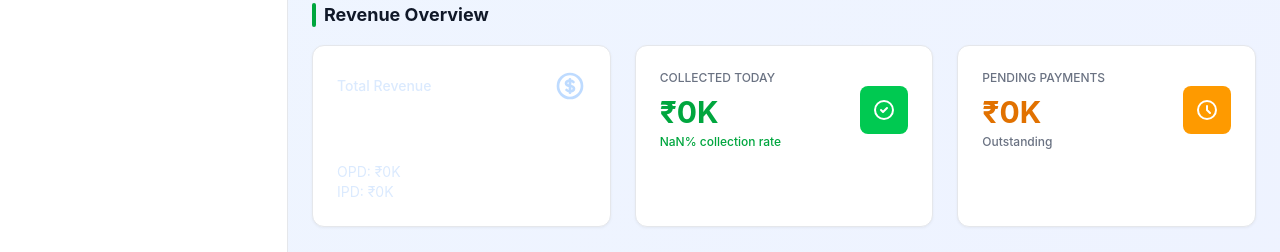
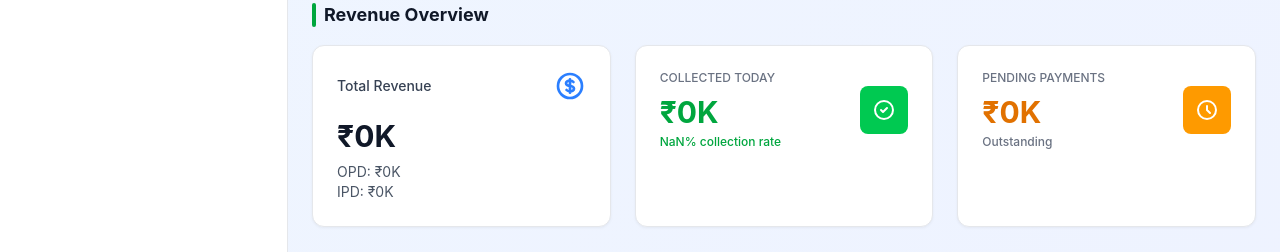
Before and after one commit to AtharvaLotankar11/Clinify_Hospital_Project, a React (Vite) app in the folder frontend/: page /admin/dashboard in a window 1280 px wide. Shown: the part 442-694 px from the top of the page. Built offline with nearby package versions, Linux system fonts and the light colour scheme; no server answers; sample sign-in values are in the browser's storage.

Commit message:
Final website done

```diff
--- a/frontend/src/pages/admin/Dashboard.jsx
+++ b/frontend/src/pages/admin/Dashboard.jsx
@@ -269,16 +269,16 @@ export default function AdminDashboard() {
                                 {/* Total Revenue */}
                                 <div className="bg-blue-600 rounded-lg p-6 text-white card-medical">
                                     <div className="flex items-center justify-between mb-4">
-                                        <p className="text-blue-100 text-sm font-medium">Total Revenue</p>
-                                        <svg className="w-8 h-8 text-blue-200" fill="none" stroke="currentColor" viewBox="0 0 24 24">
+                                        <p className="text-gray-700 text-sm font-medium">Total Revenue</p>
+                                        <svg className="w-8 h-8 text-blue-500" fill="none" stroke="currentColor" viewBox="0 0 24 24">
                                             <path strokeLinecap="round" strokeLinejoin="round" strokeWidth="2" d="M12 8c-1.657 0-3 .895-3 2s1.343 2 3 2 3 .895 3 2-1.343 2-3 2m0-8c1.11 0 2.08.402 2.599 1M12 8V7m0 1v8m0 0v1m0-1c-1.11 0-2.08-.402-2.599-1M21 12a9 9 0 11-18 0 9 9 0 0118 0z" />
                                         </svg>
                                     </div>
-                                    <p className="text-3xl font-bold mb-2">₹{(revenueData.totalRevenue / 1000).toFixed(0)}K</p>
+                                    <p className="text-3xl font-bold mb-2 text-gray-900">₹{(revenueData.totalRevenue / 1000).toFixed(0)}K</p>
                                     <div className="flex items-center gap-4 text-sm">
                                         <div>
-                                            <p className="text-blue-100">OPD: ₹{(revenueData.opdRevenue / 1000).toFixed(0)}K</p>
-                                            <p className="text-blue-100">IPD: ₹{(revenueData.ipdRevenue / 1000).toFixed(0)}K</p>
+                                            <p className="text-gray-600">OPD: ₹{(revenueData.opdRevenue / 1000).toFixed(0)}K</p>
+                                            <p className="text-gray-600">IPD: ₹{(revenueData.ipdRevenue / 1000).toFixed(0)}K</p>
                                         </div>
                                     </div>
                                 </div>
--- a/frontend/src/pages/billing/PatientBill.jsx
+++ b/frontend/src/pages/billing/PatientBill.jsx
@@ -139,7 +139,7 @@ export default function PatientBill() {
                                                         <select
                                                             value={bill.status}
                                                             onChange={(e) => handleStatusChange(bill.id, e.target.value)}
-                                                            className={`px-2 py-0.5 rounded-full text-[10px] font-bold uppercase tracking-wider border-0 cursor-pointer focus:ring-2 focus:ring-blue-500 ${statusColors[bill.status] || 'bg-gray-100'}`}
+                                                            className={`px-3 py-1.5 rounded-md text-xs font-bold uppercase tracking-wide border-0 cursor-pointer focus:ring-2 focus:ring-blue-500 transition-all ${statusColors[bill.status] || 'bg-gray-100'}`}
                                                         >
                                                             {statusOptions.map(opt => (
                                                                 <option key={opt.value} value={opt.value}>{opt.label}</option>
@@ -170,7 +170,7 @@ export default function PatientBill() {
                                                 <div className="flex items-center gap-3">
                                                     <button
                                                         onClick={() => handleViewBill(bill)}
-                                                        className="btn-medical-primary text-xs"
+                                                        className="px-4 py-2 bg-blue-600 hover:bg-blue-700 text-white font-semibold rounded-lg transition-all shadow-sm text-sm"
                                                     >
                                                         View Details
                                                     </button>
--- a/frontend/src/pages/pharmacy/InteractionAlerts.jsx
+++ b/frontend/src/pages/pharmacy/InteractionAlerts.jsx
@@ -254,7 +254,7 @@ export default function InteractionAlerts() {
                                         />
                                         <button
                                             type="submit"
-                                            className="btn-medical-secondary"
+                                            className="px-6 py-2 bg-blue-600 hover:bg-blue-700 text-white font-semibold rounded-lg transition-all shadow-sm"
                                         >
                                             Add
                                         </button>
--- a/frontend/src/pages/pharmacy/Inventory.jsx
+++ b/frontend/src/pages/pharmacy/Inventory.jsx
@@ -123,7 +123,7 @@ export default function Inventory() {
                                 </div>
                                 <button
                                     onClick={() => setShowAddModal(true)}
-                                    className="btn-medical-primary flex items-center gap-2"
+                                    className="px-6 py-2.5 bg-blue-600 hover:bg-blue-700 text-white font-semibold rounded-lg transition-all shadow-sm flex items-center gap-2"
                                 >
                                     <svg className="w-5 h-5" fill="none" stroke="currentColor" viewBox="0 0 24 24">
                                         <path strokeLinecap="round" strokeLinejoin="round" strokeWidth="2" d="M12 4v16m8-8H4" />
@@ -233,7 +233,7 @@ export default function Inventory() {
             {showAddModal && (
                 <div className="fixed inset-0 bg-gray-900/20 backdrop-blur-sm flex items-center justify-center z-50 p-4" onClick={() => setShowAddModal(false)}>
                     <div className="bg-white rounded-2xl shadow-2xl max-w-xl w-full overflow-hidden" onClick={(e) => e.stopPropagation()}>
-                        <div className="bg-gradient-to-r from-emerald-500 to-teal-600 text-white p-6">
+                        <div className="bg-gradient-to-r from-blue-500 to-indigo-600 text-white p-6">
                             <div className="flex items-center justify-between">
                                 <h2 className="text-2xl font-bold">New Medicine Master</h2>
                                 <button onClick={() => setShowAddModal(false)} className="w-10 h-10 bg-white/20 rounded-lg flex items-center justify-center transition-all hover:bg-white/30">
@@ -277,7 +277,7 @@ export default function Inventory() {
             {showBatchModal && selectedMedicine && (
                 <div className="fixed inset-0 bg-gray-900/20 backdrop-blur-sm flex items-center justify-center z-50 p-4" onClick={() => setShowBatchModal(false)}>
                     <div className="bg-white rounded-2xl shadow-2xl max-w-xl w-full overflow-hidden" onClick={(e) => e.stopPropagation()}>
-                        <div className="bg-gradient-to-r from-emerald-500 to-teal-600 text-white p-6">
+                        <div className="bg-gradient-to-r from-blue-500 to-indigo-600 text-white p-6">
                             <div className="flex items-center justify-between">
                                 <div>
                                     <h2 className="text-2xl font-bold">Add Inventory Batch</h2>
--- a/frontend/src/pages/reception/CreateVisit.jsx
+++ b/frontend/src/pages/reception/CreateVisit.jsx
@@ -636,7 +636,7 @@ export default function CreateVisit() {
                                         <button
                                             type="submit"
                                             disabled={loading || !selectedPatient}
-                                            className="px-6 py-2 bg-gradient-to-r from-emerald-500 to-teal-600 text-white text-[10px] font-bold rounded-xl shadow-md hover:from-emerald-600 hover:to-teal-700 hover:shadow-lg transition-all uppercase tracking-widest disabled:opacity-50 flex items-center gap-2"
+                                            className="px-6 py-2 bg-gradient-to-r from-blue-500 to-indigo-600 text-white text-[10px] font-bold rounded-xl shadow-md hover:from-blue-600 hover:to-indigo-700 hover:shadow-lg transition-all uppercase tracking-widest disabled:opacity-50 flex items-center gap-2"
                                         >
                                             <svg className="w-4 h-4" fill="none" stroke="currentColor" viewBox="0 0 24 24"><path strokeLinecap="round" strokeLinejoin="round" strokeWidth="2" d="M5 13l4 4L19 7" /></svg>
                                             {loading ? 'Saving...' : (selectedVisitId ? 'Update Visit' : 'Create Visit')}
```
Also changed, not shown: 1 other file (tests, documents, lock files or other folders).
